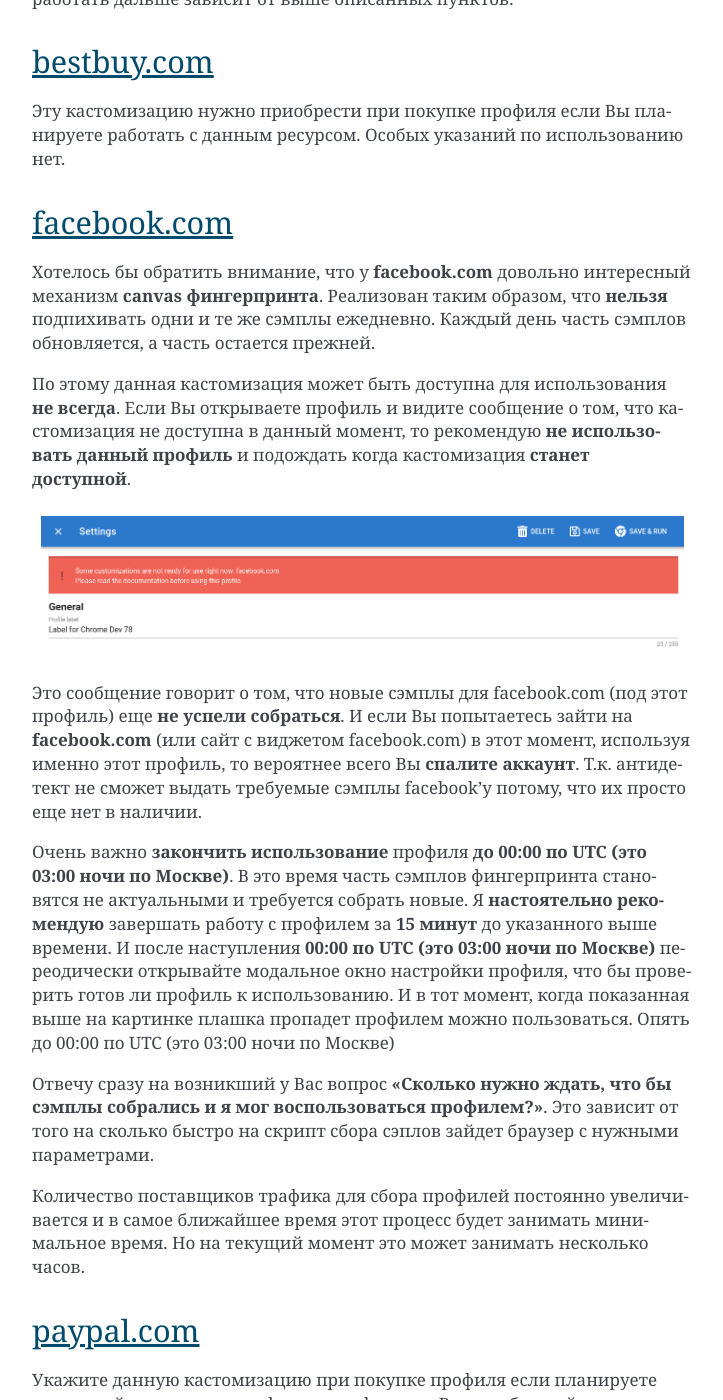
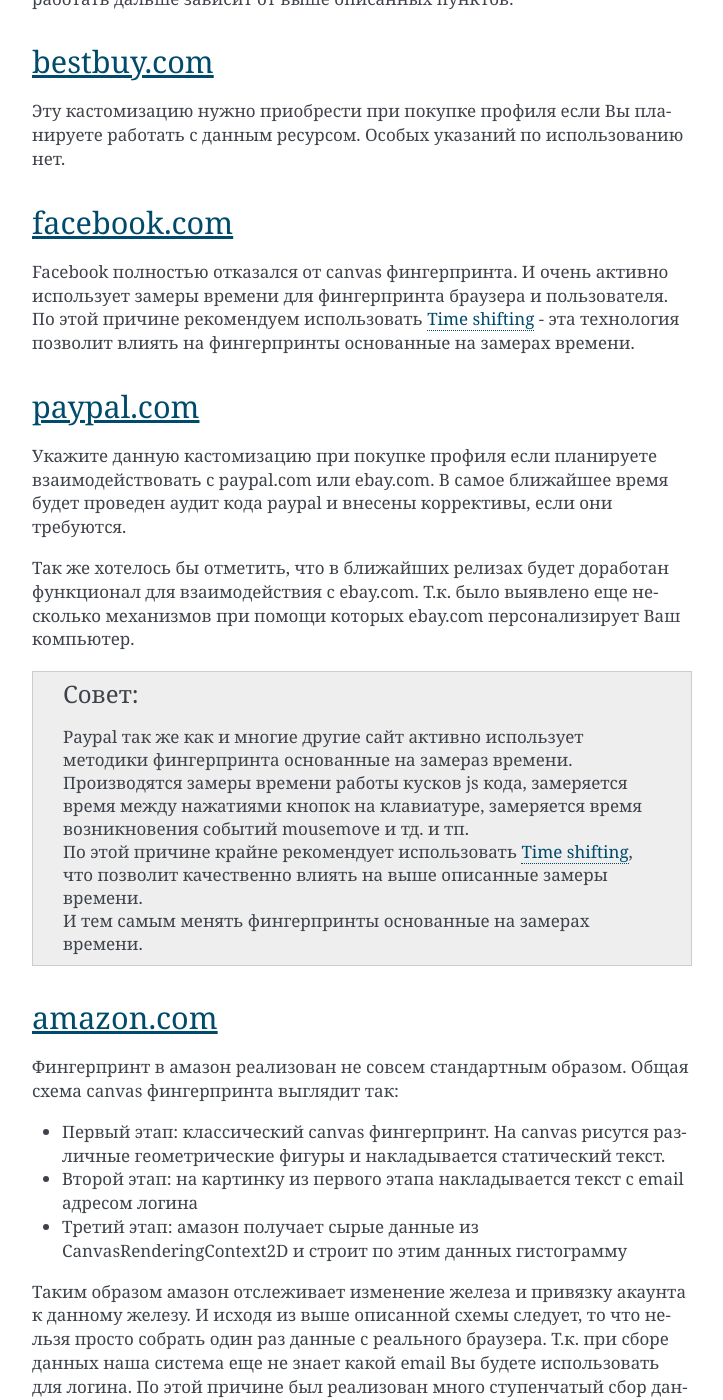
Before and after one commit to gcc-master/chebrowser-beta-doc, a Sphinx documentation site: the page built from source/customizations.rst, in a window 1280 px wide and 1400 px high, scrolled down 2188 px. Shown: the whole window, without its empty margins (388-1111 px from the left). Built offline with Sphinx 7.4.7, drawn with Linux system fonts in a browser that asks for light colours; some of the changed text lies outside the part shown.

Commit message:
ver 0.2.12 - customization

```diff
--- a/source/customizations.rst
+++ b/source/customizations.rst
@@ -69,32 +69,8 @@
 
 facebook.com
 ------------
-Хотелось бы обратить внимание, что у **facebook.com** довольно интересный механизм **canvas фингерпринта**.
-Реализован таким образом, что **нельзя** подпихивать одни и те же сэмплы ежедневно.
-Каждый день часть сэмплов обновляется, а часть остается прежней.
-
-По этому данная кастомизация может быть доступна для использования **не всегда**.
-Если Вы открываете профиль и видите сообщение о том, что кастомизация не доступна в данный момент,
-то рекомендую **не использовать данный профиль** и подождать когда кастомизация **станет доступной**.
-
-.. figure:: images/customization-not-ready.png
-
-Это сообщение говорит о том, что новые сэмплы для facebook.com (под этот профиль) еще **не успели собраться**.
-И если Вы попытаетесь зайти на **facebook.com** (или сайт с виджетом facebook.com) в этот момент, используя именно этот профиль, то вероятнее всего Вы **спалите аккаунт**.
-Т.к. антидетект не сможет выдать требуемые сэмплы facebook'у потому, что их просто еще нет в наличии.
-
-Очень важно **закончить использование** профиля **до 00:00 по UTC (это 03:00 ночи по Москве)**.
-В это время часть сэмплов фингерпринта становятся не актуальными и требуется собрать новые.
-Я **настоятельно рекомендую** завершать работу с профилем за **15 минут** до указанного выше времени.
-И после наступления **00:00 по UTC (это 03:00 ночи по Москве)** переодически открывайте модальное окно настройки профиля, что бы проверить готов ли профиль к использованию.
-И в тот момент, когда показанная выше на картинке плашка пропадет профилем можно пользоваться.
-Опять до 00:00 по UTC (это 03:00 ночи по Москве)
-
-Отвечу сразу на возникший у Вас вопрос **"Сколько нужно ждать, что бы сэмплы собрались и я мог воспользоваться профилем?"**.
-Это зависит от того на сколько быстро на скрипт сбора сэплов зайдет браузер с нужными параметрами.
-
-Количество поставщиков трафика для сбора профилей постоянно увеличивается и в самое ближайшее время этот процесс будет занимать минимальное время.
-Но на текущий момент это может занимать несколько часов.
+Facebook полностью отказался от canvas фингерпринта. И очень активно использует замеры времени для фингерпринта браузера и пользователя.
+По этой причине рекомендуем использовать :ref:`profiles-time-shifting` - эта технология позволит влиять на фингерпринты основанные на замерах времени.
 
 
 paypal.com
@@ -104,6 +80,13 @@
 
 Так же хотелось бы отметить, что в ближайших релизах будет доработан функционал для взаимодействия с ebay.com.
 Т.к. было выявлено еще несколько механизмов при помощи которых ebay.com персонализирует Ваш компьютер.
+
+.. tip::
+   | Paypal так же как и многие другие сайт активно использует методики фингерпринта основанные на замераз времени.
+   | Производятся замеры времени работы кусков js кода, замеряется время между нажатиями кнопок на клавиатуре, замеряется время возникновения событий mousemove и тд. и тп.
+   | По этой причине крайне рекомендует использовать :ref:`profiles-time-shifting`, что позволит качественно влиять на выше описанные замеры времени.
+   | И тем самым менять фингерпринты основанные на замерах времени.
+
 
 
 amazon.com
@@ -148,6 +131,11 @@
 В ближайшее время мы увеличим кол-во сайтов на которых размещаются скрипты сбора профилей и процесс до сбора семплов будет проходить на много быстрее.
 
 
+.. tip::
+   | Amazon так же как и многие другие сайт активно использует методики фингерпринта основанные на замераз времени.
+   | Производятся замеры времени работы кусков js кода, замеряется время между нажатиями кнопок на клавиатуре, замеряется время возникновения событий mousemove и тд. и тп.
+   | По этой причине крайне рекомендует использовать :ref:`profiles-time-shifting`, что позволит качественно влиять на выше описанные замеры времени.
+   | И тем самым менять фингерпринты основанные на замерах времени.
 
 
 
--- a/source/profiles.rst
+++ b/source/profiles.rst
@@ -239,6 +239,8 @@
 .. figure:: images/Profile-General-Advanced-Options.png
 
 
+.. _profiles-time-shifting:
+
 Time shifting
 ~~~~~~~~~~~~~
 **Time shifting** - это сразу несколько мощнейших технологий позволяющих управлять тайминговым профилем.
```
